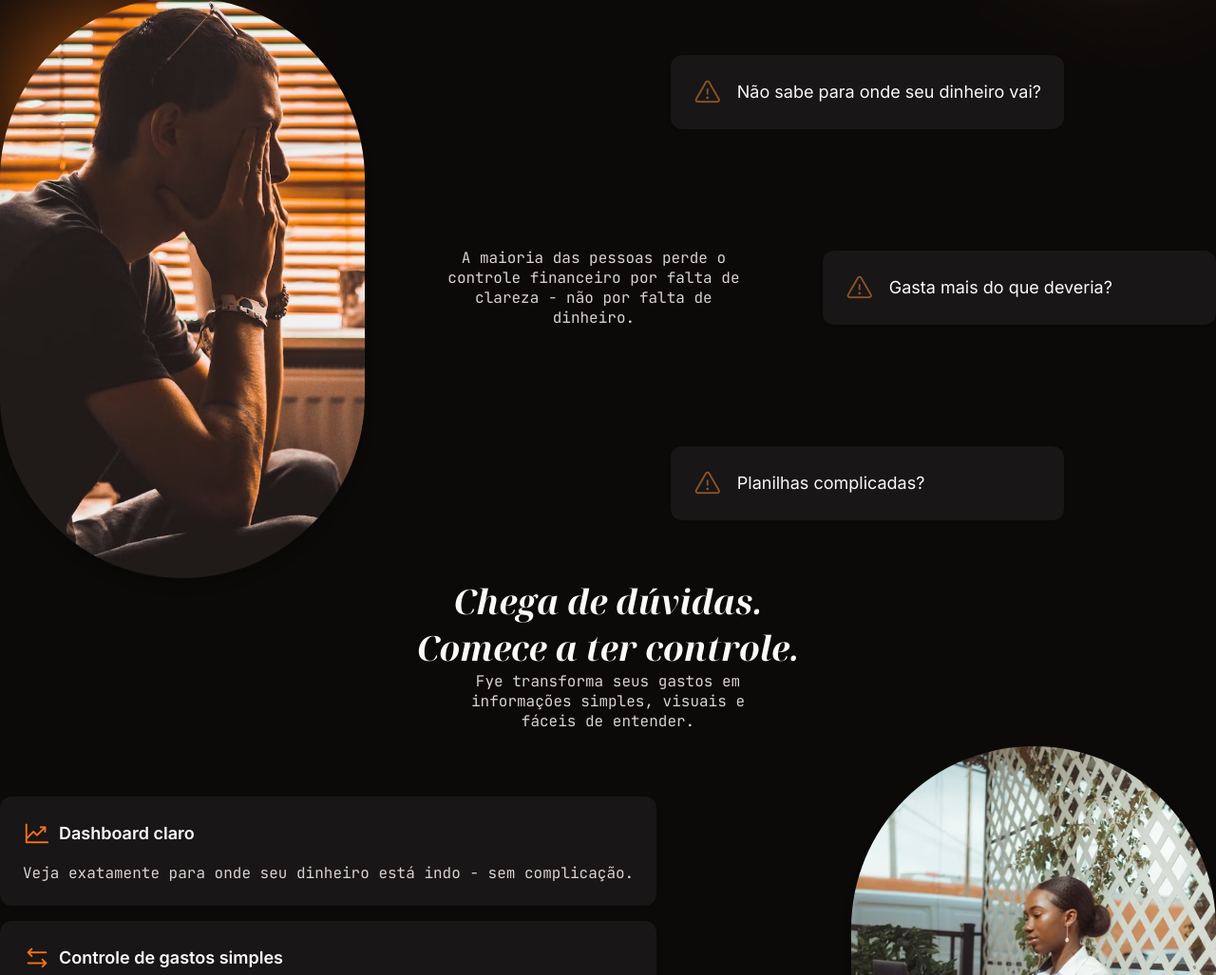
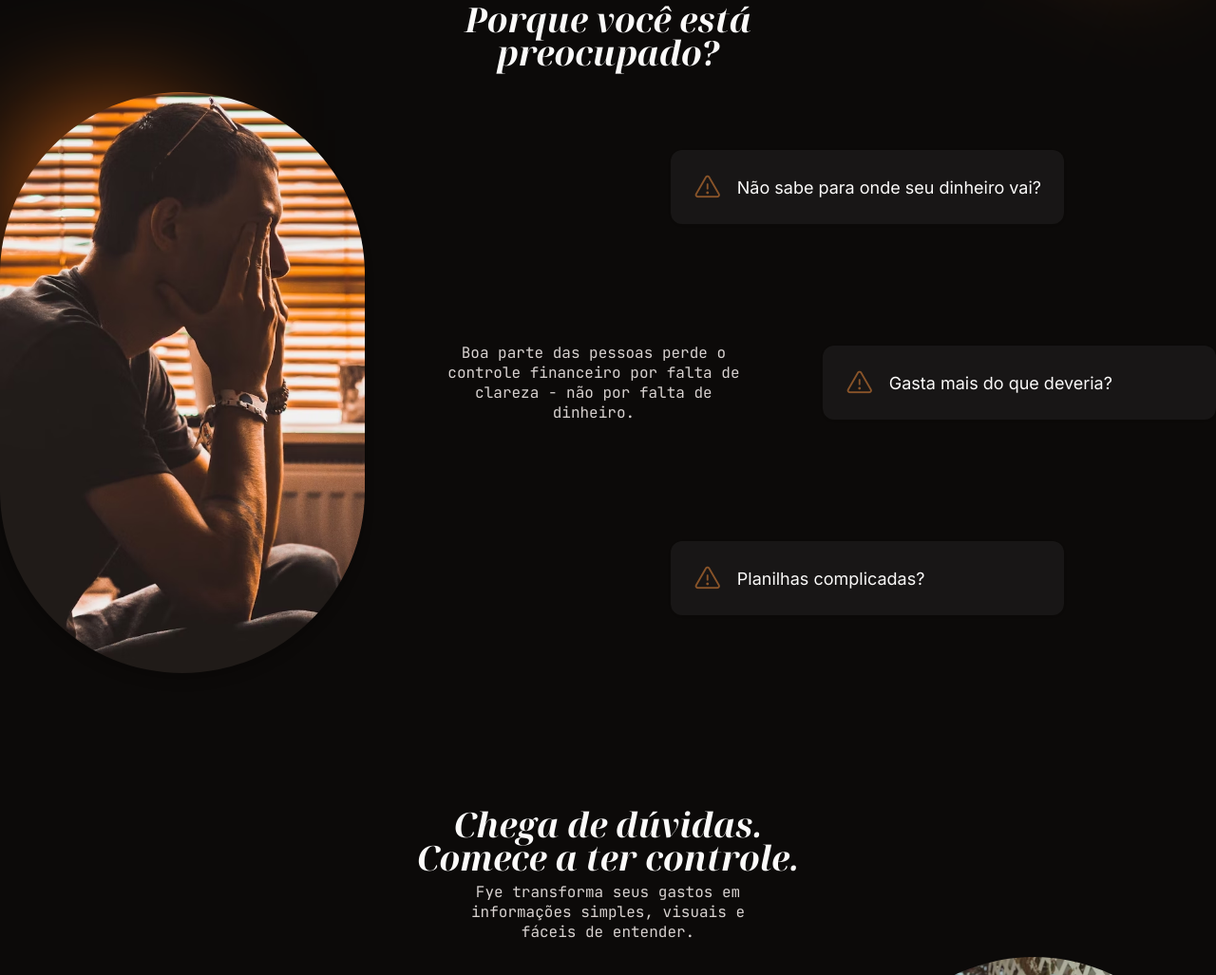
Before and after one commit to danielsrbueno/fye-finance-tracker, a website: page public/index.html in a window 1280 px wide. Shown: the part 925-1952 px from the top of the page at 95% size. Drawn offline with nearby package versions, Linux system fonts and the light colour scheme.

Commit message:
fix: some issues

```diff
--- a/public/index.html
+++ b/public/index.html
@@ -45,7 +45,7 @@
     <div class="row">
       <div class="glow-left"></div>
       <img src="./assets/images/man-worried.png" alt="">
-      <p class="center-text mono">A maioria das pessoas perde o controle financeiro por falta de clareza - não por falta
+      <p class="center-text mono">Boa parte das pessoas perde o controle financeiro por falta de clareza - não por falta
         de dinheiro.</p>
       <div class="cards-column">
         <div class="card-problem card-offset">
--- a/public/style.css
+++ b/public/style.css
@@ -67,6 +67,7 @@ ul {
 
 .serif {
   font-family: var(--font-noto-serif);
+  line-height: 2.2rem;
 }
 
 .link {
@@ -232,7 +233,7 @@ ul {
 .hero-section .hero-subtitle {
   color: rgba(251, 250, 249, 0.5);
   font-size: 1.25rem;
-  margin: 0;
+  margin: 0.5rem 0 0 0;
 }
 
 .hero-buttons {
@@ -244,8 +245,7 @@ ul {
 .problem-section {
   max-width: 80rem;
   min-height: 90dvh;
-  margin-left: auto;
-  margin-right: auto;
+  margin: 8rem auto;
   display: flex;
   align-items: center;
   flex-direction: column;
@@ -359,7 +359,7 @@ ul {
   text-align: center;
   color: var(--color-taupe-300);
   padding-bottom: 1rem;
-  margin: 0;
+  margin: 0.5rem 0 0 0;
 }
 
 .solution-section .row {
@@ -450,6 +450,7 @@ ul {
   background-clip: text;
   -webkit-text-fill-color: transparent;
   color: transparent;
+  line-height: 5rem;
 }
 
 .dashboard-frame {
```
